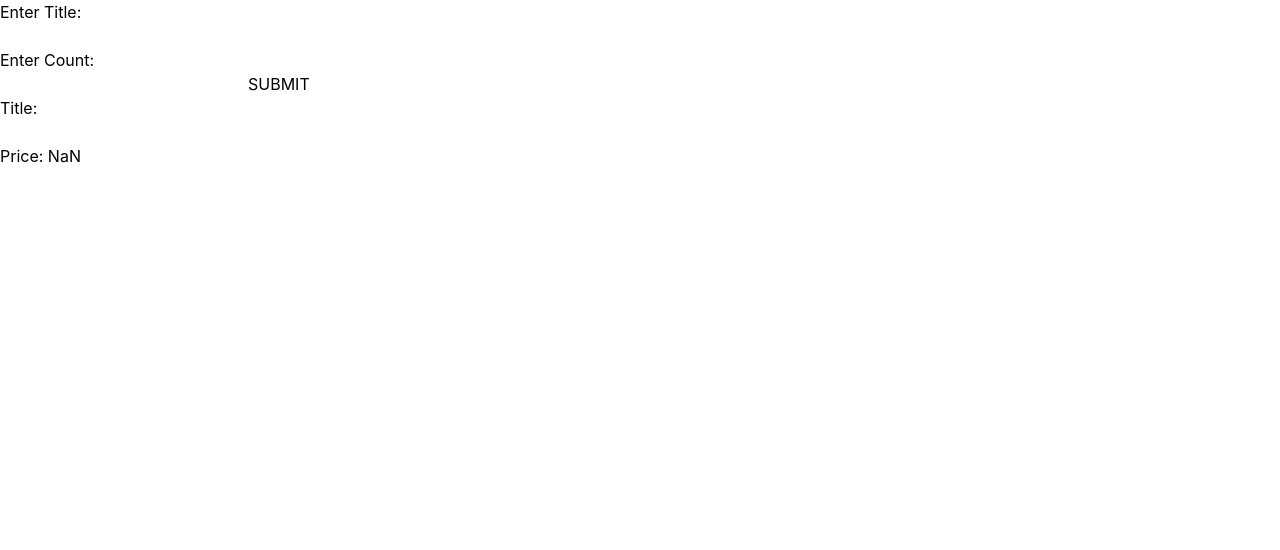
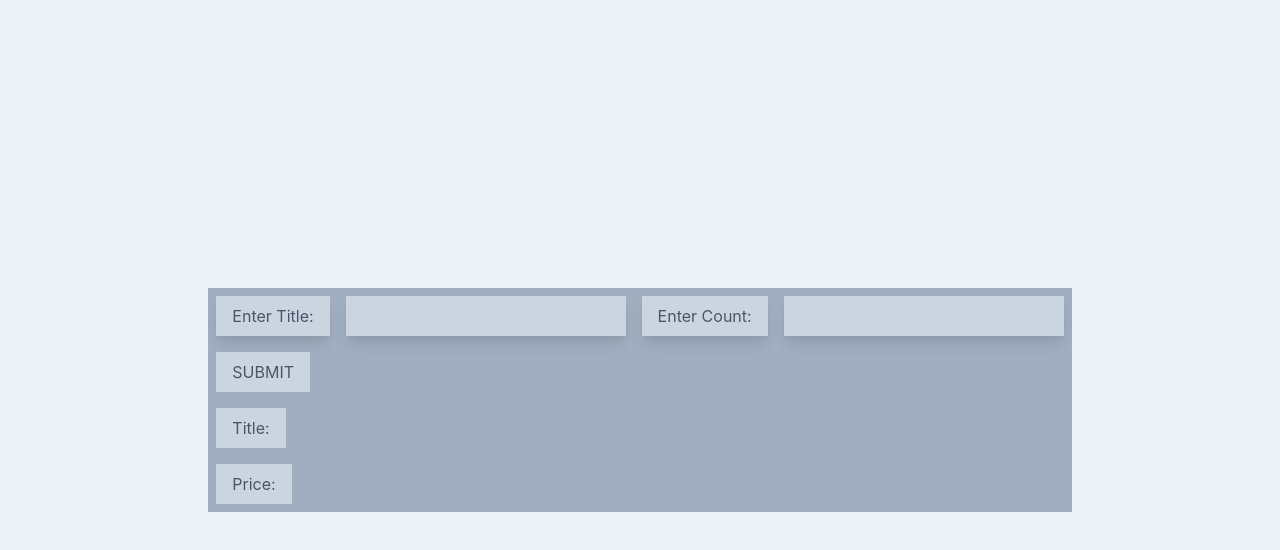
Before and after one commit to ralmayer/GHPP, a React (Create React App) app: page / in a window 1280 px wide. Shown: the top 550 px of the page. Built offline with nearby package versions, Linux system fonts and the light colour scheme.

Commit message:
tried some tailwind

```diff
--- a/src/App.tsx
+++ b/src/App.tsx
@@ -1,37 +1,64 @@
-import React, { useState, FunctionComponent as FC, FormEvent, ChangeEvent }  from "react";
-import { Counter } from './Counter'
+import React, {
+  useState,
+  FunctionComponent as FC,
+  FormEvent,
+  ChangeEvent
+} from "react";
+import { Counter } from "./Counter";
 
 const App: FC = () => {
-
-  const [count, setCount] = useState<string>('')
-  const [title, setTitle] = useState<string>('')
-  const [values, setValues] = useState<{title: string, count: string }>({title: '', count: ''})
+  const [count, setCount] = useState<string>("");
+  const [title, setTitle] = useState<string>("");
+  const [values, setValues] = useState<{ title: string; count: string }>({
+    title: "",
+    count: ""
+  });
 
   const handleSubmit = (event: FormEvent<HTMLFormElement>) => {
-    event.preventDefault()
-    setValues({title, count})
-  }
+    event.preventDefault();
+    setValues({ title, count });
+  };
 
   const handleTitleChange = (event: ChangeEvent<HTMLInputElement>) => {
-    event.preventDefault()
-    setTitle(event.target.value)
-  }
+    event.preventDefault();
+    setTitle(event.target.value);
+  };
 
   const handleCountChange = (event: ChangeEvent<HTMLInputElement>) => {
-    event.preventDefault()
-    setCount(event.target.value)
-  }
+    event.preventDefault();
+    setCount(event.target.value);
+  };
 
-  return <>
-  <form onSubmit={handleSubmit}>
-    <p>Enter Title: </p><input value={title} onChange={handleTitleChange}/>
-    <br />
-    <p>Enter Count: </p><input value={count} onChange={handleCountChange}/>
-    <button> SUBMIT </button>
-  </form>
-  <Counter title={values.title} count={values.count} />
-  </>
-
-}
+  return (
+    <div className="flex w-full h-screen justify-center items-center bg-gray-200">
+      <div className="container w-auto h-auto flex-initial bg-gray-500">
+        <form onSubmit={handleSubmit}>
+          <p className="inline-block text-gray-700 text-center bg-gray-400 px-4 py-2 m-2 shadow-lg">
+            Enter Title:{" "}
+          </p>
+          <input
+            className="inline-block text-gray-700 text-center bg-gray-400 px-4 py-2 m-2 shadow-lg"
+            value={title}
+            onChange={handleTitleChange}
+          />
+          <p className="inline-block text-gray-700 text-center bg-gray-400 px-4 py-2 m-2 shadow-lg">
+            Enter Count:{" "}
+          </p>
+          <input
+            className="inline-block text-gray-700 text-center bg-gray-400 px-4 py-2 m-2 shadow-lg"
+            value={count}
+            onChange={handleCountChange}
+          />
+          <br />
+          <button className="inline-block text-gray-700 text-center bg-gray-400 px-4 py-2 m-2">
+            {" "}
+            SUBMIT{" "}
+          </button>
+        </form>
+        <Counter title={values.title} count={values.count} />
+      </div>
+    </div>
+  );
+};
 
 export default App;
--- a/src/Counter.tsx
+++ b/src/Counter.tsx
@@ -6,7 +6,7 @@ interface CouterProps {
 }
 
 export const Counter: FC<CouterProps> = ({title, count}) => <>
-    <h1>Title: {title}</h1>
+    <h1 className="inline-block text-gray-700 text-center bg-gray-400 px-4 py-2 m-2">Title: {title}</h1>
     <br />
-    <h1>Price: {parseInt(count) * 2}</h1>
+    <h1 className="inline-block text-gray-700 text-center bg-gray-400 px-4 py-2 m-2">Price: {count && parseInt(count) * 2}</h1>
 </>
```
